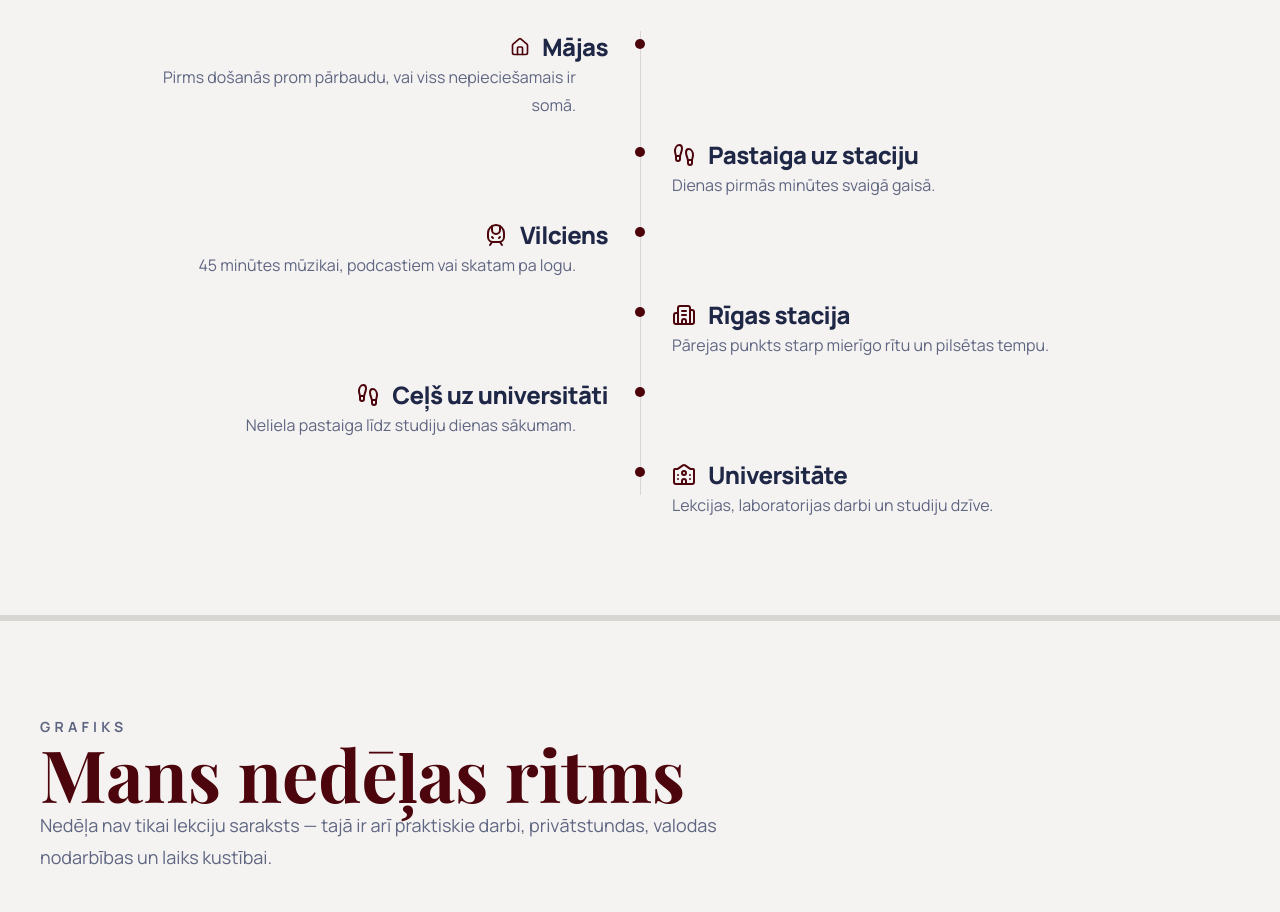
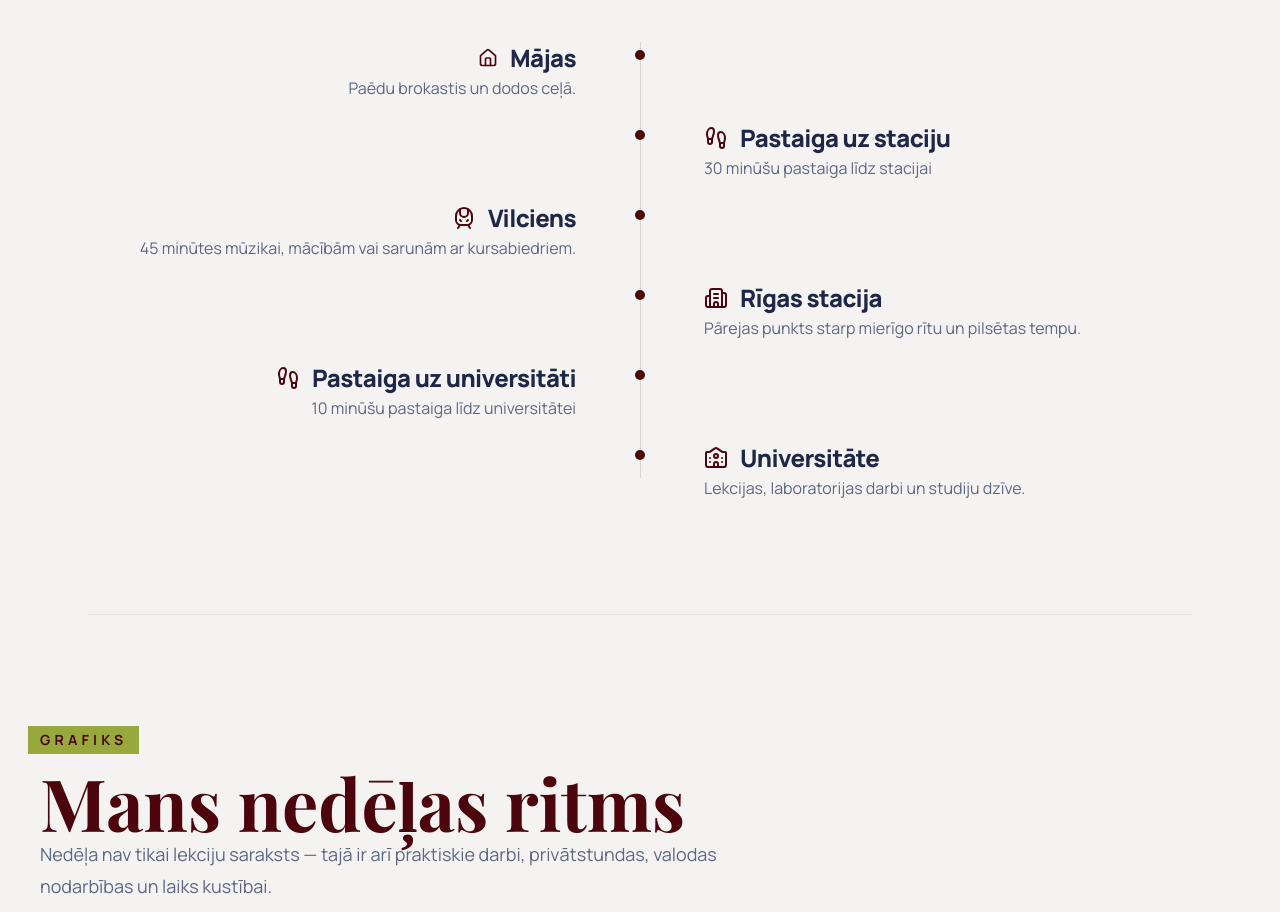
Before and after one commit to BeateSannija/StudentaNedela, a React (Vite) app: page / in a window 1280 px wide. Shown: the part 1860-2772 px from the top of the page. Built offline with nearby package versions, Linux system fonts and the light colour scheme.

Commit message:
Add divider section

```diff
--- a/src/App.tsx
+++ b/src/App.tsx
@@ -7,21 +7,30 @@ import { Footer } from "./components/Footer";
 import { FoodSection } from "./components/FoodSection";
 import { SoundtrackSection } from "./components/SoundtrackSection";
 import { NavbarSection } from "./components/Navbar";
+import SectionDivider from "./components/SectionDivider";
 
 function App() {
   return (
     <main>
       <NavbarSection />
       <HeroSection />
+
       <BackpackSection />
+      <SectionDivider />
+
       <JourneySection />
+      <SectionDivider />
+
       <ScheduleSection />
+      <SectionDivider />
+
       <FoodSection />
+      <SectionDivider />
 
-      <div className="soundtrack-relax-region">
-        <SoundtrackSection />
-        <RelaxSection />
-      </div>
+      <SoundtrackSection />
+      <SectionDivider />
+
+      <RelaxSection />
 
       <Footer />
     </main>
--- a/src/components/BackpackSection.tsx
+++ b/src/components/BackpackSection.tsx
@@ -31,7 +31,7 @@ const bagItems = [
 
 export function BackpackSection() {
   return (
-      <section id="backpack" className="section section-divider -mt-24">
+      <section id="backpack" className="section -mt-24">
       <div className="container">
         <div className="mb-14 max-w-3xl">
           <div className="relative inline-block">
--- a/src/components/FoodSection.tsx
+++ b/src/components/FoodSection.tsx
@@ -19,11 +19,15 @@ const snacks = [
 
 export function FoodSection() {
   return (
-    <section id="food" className="food-gradient relative overflow-hidden pb-20 pt-24">
+    <section
+      id="food"
+      className="relative overflow-hidden pb-8 pt-8"
+    >
       <div className="container">
         <div className="grid gap-8 lg:grid-cols-[0.92fr_1fr] lg:items-center">
           <div className="relative flex min-h-[420px] items-center justify-center overflow-visible">
-            <div className="pointer-events-none absolute -left-40 -top-32 h-[760px] w-[900px] bg-[radial-gradient(circle_at_75%_65%,rgba(171,195,226,0.9)_0%,transparent_40%),radial-gradient(circle_at_25%_68%,rgba(151,168,60,0.42)_0%,transparent_34%),radial-gradient(circle_at_40%_32%,rgba(76,5,12,0.34)_0%,transparent_30%)] blur-3xl" />
+            {/* <div className="pointer-events-none absolute -left-40 -top-32 h-[760px] w-[900px] bg-[radial-gradient(circle_at_75%_65%,rgba(171,195,226,0.9)_0%,transparent_40%),radial-gradient(circle_at_25%_68%,rgba(151,168,60,0.42)_0%,transparent_34%),radial-gradient(circle_at_40%_32%,rgba(76,5,12,0.34)_0%,transparent_30%)] blur-3xl" /> */}
+            <div className="food-hero-gradient pointer-events-none absolute -left-40 -top-32 h-[760px] w-[900px] blur-3xl" />
 
             <img
               src="/images/cupcake-black.png"
--- a/src/components/HeroSection.tsx
+++ b/src/components/HeroSection.tsx
@@ -1,6 +1,6 @@
 export function HeroSection() {
   return (
-    <section className="hero-gradient relative pb-40 pt-8">
+    <section className="hero-gradient relative pb-56 pt-8">
       <div className="container relative z-10">
         <div className="relative min-h-[620px] py-8 md:py-12">
           <div className="grid items-center gap-12 lg:grid-cols-[0.9fr_1.1fr]">
--- a/src/components/JourneySection.tsx
+++ b/src/components/JourneySection.tsx
@@ -112,19 +112,19 @@ const journeySteps = [
   {
     id: "home",
     title: "Mājas",
-    text: "Pirms došanās prom pārbaudu, vai viss nepieciešamais ir somā.",
+    text: "Paēdu brokastis un dodos ceļā.",
     icon: HouseIcon,
   },
   {
     id: "walk-to-station",
     title: "Pastaiga uz staciju",
-    text: "Dienas pirmās minūtes svaigā gaisā.",
+    text: "30 minūšu pastaiga līdz stacijai",
     icon: WalkIcon,
   },
   {
     id: "train",
     title: "Vilciens",
-    text: "45 minūtes mūzikai, podcastiem vai skatam pa logu.",
+    text: "45 minūtes mūzikai, mācībām vai sarunām ar kursabiedriem.",
     icon: TrainIcon,
   },
   {
@@ -135,8 +135,8 @@ const journeySteps = [
   },
   {
     id: "walk-to-university",
-    title: "Ceļš uz universitāti",
-    text: "Neliela pastaiga līdz studiju dienas sākumam.",
+    title: "Pastaiga uz universitāti",
+    text: "10 minūšu pastaiga līdz universitātei",
     icon: WalkIcon,
   },
   {
@@ -149,7 +149,7 @@ const journeySteps = [
 
 export function JourneySection() {
   return (
-    <section id="route" className="section section-divider">
+    <section id="route" className="section">
       <div className="container">
         <div className="mb-14 max-w-3xl">
           <div className="relative inline-block">
@@ -181,14 +181,14 @@ export function JourneySection() {
               return (
                 <article
                   key={step.id}
-                  className="relative grid gap-6 md:grid-cols-2 md:gap-16"
+                  className="relative grid gap-6 md:grid-cols-2 md:gap-0"
                 >
                   <span className="absolute left-[1.1rem] top-2 z-10 h-2.5 w-2.5 -translate-x-1/2 rounded-full bg-[var(--color-primary)] md:left-1/2" />
                   <div
                     className={`relative pl-14 md:pl-0 ${
                       isRight
-                        ? "md:col-start-2 md:text-left"
-                        : "md:col-start-1 md:text-right"
+                        ? "md:col-start-2 md:pl-16 md:text-left"
+                        : "md:col-start-1 md:pr-16 md:text-right"
                     }`}
                   >
                     <h3
@@ -203,7 +203,7 @@ export function JourneySection() {
                       {step.title}
                     </h3>
 
-                    <p className="mt-2 max-w-md text-base leading-7 text-[var(--color-muted)] md:ml-auto">
+                    <p className="mt-2 max-w-md text-base leading-7 text-[var(--color-muted)]">
                       {step.text}
                     </p>
                   </div>
--- a/src/components/ScheduleSection.tsx
+++ b/src/components/ScheduleSection.tsx
@@ -103,7 +103,7 @@ const events = [
     time: "08:30–10:00",
     start: 8.5,
     end: 10,
-    category: "sports",
+    category: "studies",
   },
   {
     day: "Piektdiena",
@@ -111,7 +111,7 @@ const events = [
     time: "14:30–16:10",
     start: 14.5,
     end: 16.16,
-    category: "private",
+    category: "studies",
   },
   {
     day: "Svētdiena",
@@ -124,14 +124,14 @@ const events = [
 ];
 
 const legendItems = [
-  { label: "Studijas", className: "bg-[rgba(171,195,226,0.42)]" },
-  { label: "Sports", className: "bg-[rgba(151,168,60,0.34)]" },
-  { label: "Privātstundas", className: "bg-[rgba(76,5,12,0.14)]" },
+  { label: "Studijas", className: "bg-[#cad68f]" },
+  { label: "Sports", className: "bg-[#c3d6f0]" },
+  { label: "Privātstundas", className: "bg-[#dfc2c8]" },
 ];
 
 const startHour = 8;
 const endHour = 20;
-const hourHeight = 52;
+const hourHeight = 46;
 
 function getEventStyle(start: number, end: number) {
   return {
@@ -140,16 +140,16 @@ function getEventStyle(start: number, end: number) {
   };
 }
 
-function getEventClass(category: string) {
+function getEventClass(category?: string) {
   if (category === "sports") {
-    return "bg-[rgba(151,168,60,0.34)]";
+    return "bg-[#c3d6f0]";
   }
 
   if (category === "private") {
-    return "bg-[rgba(76,5,12,0.14)]";
+    return "bg-[#dfc2c8]";
   }
 
-  return "bg-[rgba(171,195,226,0.42)]";
+  return "bg-[#cad68f]";
 }
 
 export function ScheduleSection() {
@@ -157,9 +157,12 @@ export function ScheduleSection() {
     <section id="schedule" className="section">
       <div className="container">
         <div className="mb-10 max-w-3xl space-y-4">
-          <p className="text-sm font-bold uppercase tracking-[0.3em] text-[var(--color-muted)]">
-            Grafiks
-          </p>
+          <div className="relative inline-block">
+            <span className="absolute -left-3 top-1/2 h-7 w-[calc(100%+1.5rem)] -translate-y-1/2 bg-[var(--color-green)]" />
+            <p className="relative text-sm font-bold uppercase tracking-[0.3em] text-[var(--color-primary)]">
+              Grafiks
+            </p>
+          </div>
 
           <h2 className="display-heading text-5xl font-bold leading-none text-[var(--color-primary)] md:text-7xl">
             Mans nedēļas ritms
@@ -171,19 +174,16 @@ export function ScheduleSection() {
           </p>
         </div>
 
-        <div className="mb-5 flex flex-wrap gap-3">
+        <div className="mb-5 inline-flex flex-wrap items-center gap-5 rounded-full border border-white/30 bg-white/30 px-5 py-3 text-sm font-semibold text-[var(--color-muted)] backdrop-blur-xl shadow-[0_4px_20px_rgba(0,0,0,0.035)]">
           {legendItems.map((item) => (
-            <div
-              key={item.label}
-              className="flex items-center gap-2 rounded-full border border-[var(--color-border)] bg-[var(--color-surface)]/70 px-4 py-2 text-sm font-semibold text-[var(--color-muted)]"
-            >
+            <div key={item.label} className="flex items-center gap-2">
               <span className={`h-3 w-3 rounded-full ${item.className}`} />
               {item.label}
             </div>
           ))}
         </div>
 
-        <div className="overflow-x-auto rounded-[1.5rem] border border-[var(--color-border)] bg-[var(--color-surface)]/70 p-4 shadow-sm">
+        <div className="overflow-x-auto rounded-[1.5rem] border border-white/30 bg-white/35 p-4 shadow-[0_4px_20px_rgba(0,0,0,0.04)] backdrop-blur-xl">
           <div className="min-w-[980px]">
             <div className="grid grid-cols-[72px_repeat(7,1fr)]">
               <div />
@@ -236,7 +236,7 @@ export function ScheduleSection() {
                       <article
                         key={`${event.day}-${event.title}-${event.time}`}
                         className={`absolute left-1.5 right-1.5 rounded-xl border border-white/40 p-2 text-xs shadow-[0_6px_16px_rgba(31,39,71,0.06)] ${getEventClass(
-                          event.category
+                          event.category,
                         )}`}
                         style={getEventStyle(event.start, event.end)}
                       >
--- /dev/null
+++ b/src/components/SectionDivider.tsx
@@ -0,0 +1,7 @@
+export default function SectionDivider() {
+  return (
+    <div className="mx-auto my-24 max-w-6xl px-6">
+      <div className="h-px bg-[var(--color-border)]/50" />
+    </div>
+  );
+}
--- a/src/index.css
+++ b/src/index.css
@@ -20,7 +20,8 @@
   --font-display: "Playfair Display", serif;
 
   --max-width: 1200px;
-  --section-spacing: 6rem;
+  /* --section-spacing: 6rem; */
+  --section-spacing: 1rem;
   --content-spacing: 2rem;
 }
 
@@ -167,33 +168,32 @@ ol {
   );
 }
 
-.food-gradient {
-  mask-image: linear-gradient(to bottom, black 0%, black 82%, transparent 100%);
 
-  -webkit-mask-image: linear-gradient(
-    to bottom,
-    black 0%,
-    black 80%,
-    transparent 100%
-  );
-}
-
-.soundtrack-relax-region {
+.soundtrack-gradient {
   background:
-    radial-gradient(circle at 15% 35%, rgba(151,168,60,0.40) 0%, transparent 20%),
-    radial-gradient(circle at 65% 30%, rgba(171,195,226,0.70) 0%, transparent 18%),
-    radial-gradient(circle at 85% 25%, rgba(76,5,12,0.40) 0%, transparent 20%),
+    radial-gradient(circle at 80% 52%, rgba(151, 168, 60, 0.25) 0%, transparent 26%),
+    radial-gradient(circle at 18% 52%, rgba(151, 168, 60, 0.18) 0%, transparent 26%),
+    radial-gradient(circle at 48% 42%, rgba(151, 168, 60, 0.18) 0%, transparent 26%),
+    radial-gradient(circle at 52% 62%, rgba(171, 195, 226, 0.28) 0%, transparent 30%),
+    /* radial-gradient(circle at 28% 60%,rgba(76,5,12,0.20) 0%,transparent 26%), */
     var(--color-bg);
 }
 
-@keyframes fadeIn {
-  from {
-    opacity: 0;
-    transform: translateY(16px);
-  }
-
-  to {
-    opacity: 1;
-    transform: translateY(0);
-  }
+.food-hero-gradient {
+  background:
+    radial-gradient(
+      circle at 75% 48%,
+      rgba(171, 195, 226, 0.5) 0%,
+      transparent 30%
+    ),
+    radial-gradient(
+      circle at 25% 48%,
+      rgba(151, 168, 60, 0.32) 0%,
+      transparent 34%
+    ),
+    radial-gradient(
+      circle at 40% 32%,
+      rgba(76, 5, 12, 0.24) 0%,
+      transparent 30%
+    );
 }
```
Also changed, not shown: src/components/SoundtrackSection.tsx (+8 -5 lines). Lines whose indentation alone changed are shown as unchanged.
